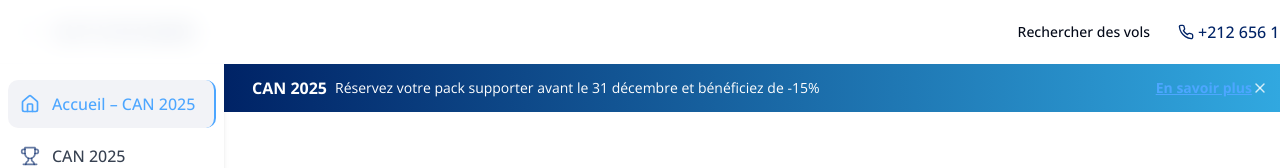
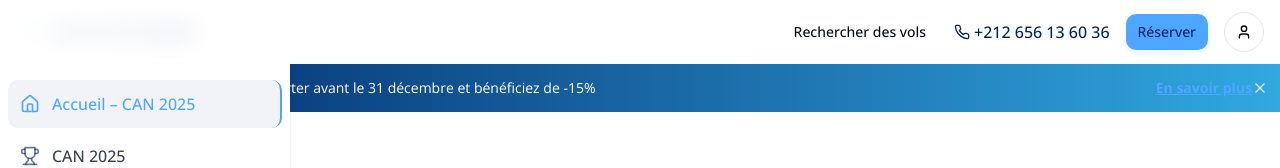
Before and after one commit to Cherif0104/elti-voyages-afrika, a React (Vite) app: page / in a window 1280 px wide. Shown: the top 168 px of the page. Built offline with nearby package versions, Linux system fonts and the light colour scheme.

Commit message:
Refactor: Apply consistent site layout
Apply a consistent layout across the site, based on the provided image.

```diff
--- a/src/App.tsx
+++ b/src/App.tsx
@@ -46,8 +46,8 @@ const App = () => {
         <BrowserRouter>
           <div className="min-h-screen flex flex-col">
             <Sidebar />
-            {/* Removed left padding completely - content will start right after sidebar */}
-            <main className="flex-1 pt-16 lg:ml-56">
+            {/* Contenu commence immédiatement après la barre latérale, sans marge */}
+            <main className="flex-1 pt-16">
               <Routes>
                 <Route path="/" element={<Index />} />
                 <Route path="/can2025" element={<Can2025 />} />
--- a/src/components/Sidebar.tsx
+++ b/src/components/Sidebar.tsx
@@ -80,8 +80,8 @@ const Sidebar = () => {
 
   return (
     <>
-      {/* Desktop Sidebar */}
-      <div className="fixed left-0 top-0 z-40 h-full w-56 bg-white shadow-md hidden lg:block">
+      {/* Desktop Sidebar - Fixé à gauche sans marge */}
+      <div className="fixed left-0 top-0 z-40 h-full w-[290px] bg-white shadow-md hidden lg:block">
         <div className="flex h-16 items-center px-4 border-b border-gray-100">
           <Link to="/" className="flex items-center">
             <Logo size="md" />
@@ -132,14 +132,14 @@ const Sidebar = () => {
         </div>
       </div>
 
-      {/* Main Header - Full Width */}
+      {/* Main Header - Full Width, s'ajuste pour être à côté de la sidebar sur desktop */}
       <header className={cn(
         "fixed top-0 z-50 w-full backdrop-blur-md transition-all duration-300",
         isScrolled
           ? "bg-white shadow-sm border-b border-gray-100"
           : "bg-white/85"
       )}>
-        <div className="container mx-auto px-4 max-w-[1320px] lg:ml-56">
+        <div className="lg:pl-[290px] container mx-auto px-4">
           <div className="flex h-16 items-center justify-between">
             {/* Logo for Mobile */}
             <div className="flex items-center gap-2 lg:hidden">
```
